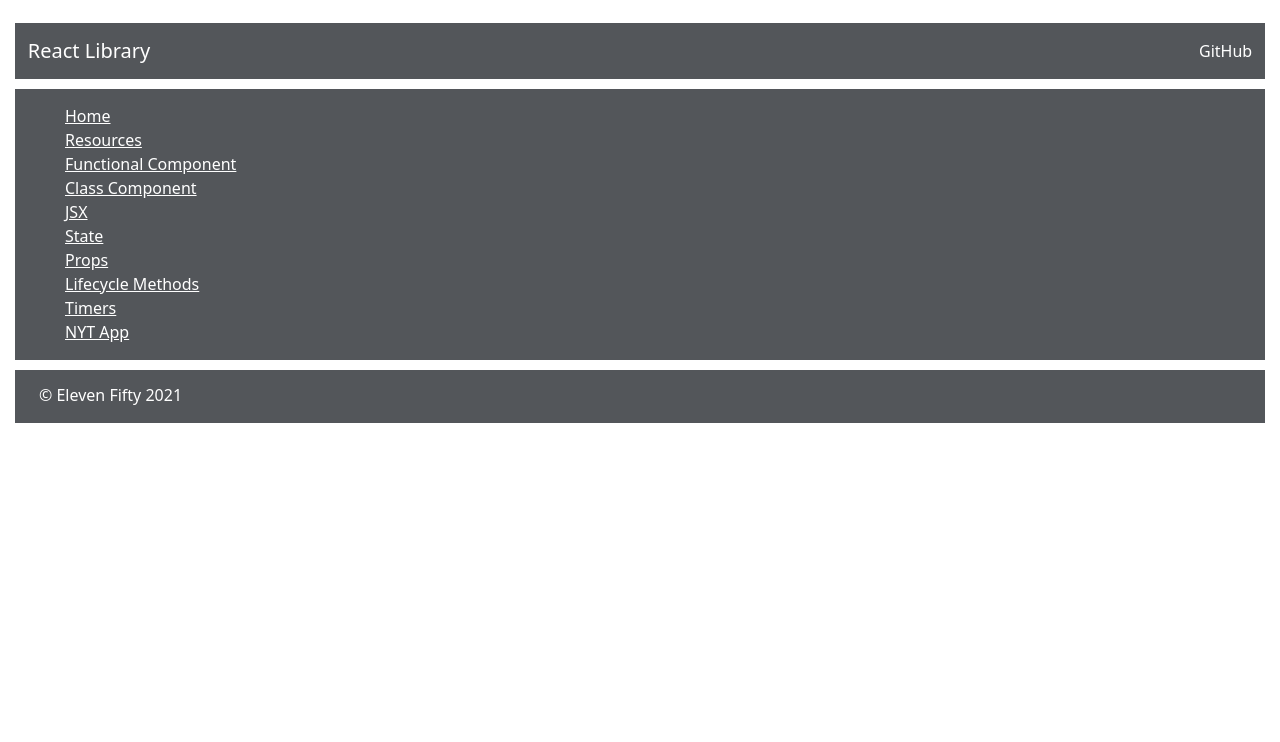
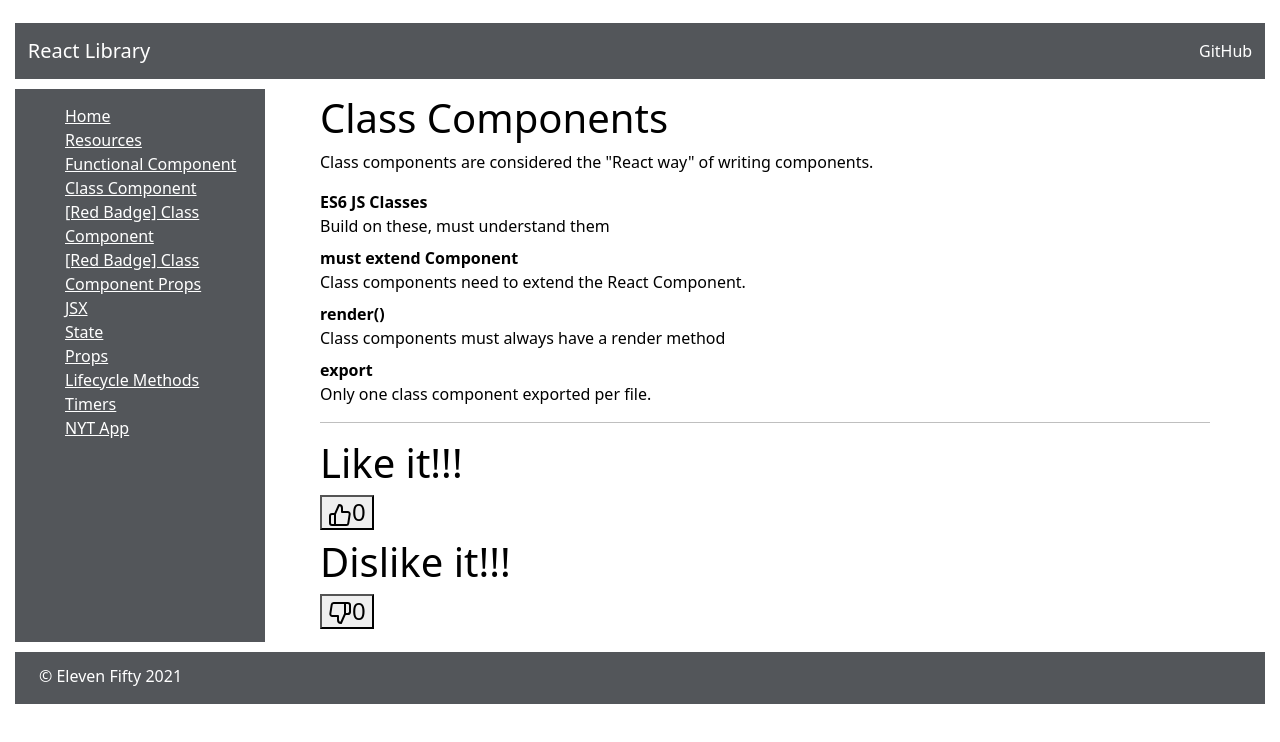
Before and after one commit to M4ttHolmes/ReactLibrary, a React (Create React App) app: page /redbadgeclasscomponent in a window 1280 px wide. Shown: the top 742 px of the page. Built offline with nearby package versions, Linux system fonts and the light colour scheme.

Commit message:
Red Badge Class Components

```diff
--- a/package.json
+++ b/package.json
@@ -10,6 +10,7 @@
     "dotenv": "^10.0.0",
     "react": "^17.0.2",
     "react-dom": "^17.0.2",
+    "react-icons": "^4.3.1",
     "react-router-dom": "^5.3.0",
     "react-scripts": "4.0.3",
     "reactstrap": "^8.10.0",
--- /dev/null
+++ b/src/components/concepts/ClassComponentProps.jsx
@@ -0,0 +1,62 @@
+import React, { Component } from "react";
+
+export default class ClassComponentProps extends Component {
+    constructor(props) {
+        super(props);
+        this.state = {
+            fruitBowl: ["apple", "orange", "blueberry", "raspberry", "cherry"],
+            newFruit: "",
+        };
+        this.addFruit = this.addFruit.bind(this);
+    }
+
+    addFruit(e) {
+        e.preventDefault();
+        this.setState({
+            fruitBowl: [...this.state.fruitBowl, this.state.newFruit],
+            newFruit: ""
+        });
+    }
+
+    changeHandler(e) {
+        this.setState({ newFruit: e.target.value});
+    }
+
+    render() {
+        return(
+            <div className="main">
+                <div className="mainDiv">
+                    <form onSubmit={this.addFruit}>
+                        <input
+                            type="text"
+                            value={this.state.newFruit}
+                            onChange={(e) => this.changeHandler(e)}
+                        />
+                        <button type="submit">Add Fruit</button>
+                    </form>
+                    <FruitBowl fruits={this.state.fruitBowl} />
+                </div>
+            </div>
+        )
+    }
+}
+
+class FruitBowl extends Component {
+    render() {
+        return(
+            <div>
+                {this.props.fruits.map((fruit) => {
+                    return <Fruit passingFruit={fruit} />
+                })}
+            </div>
+        )
+    }
+}
+
+const Fruit = (props) => {
+    return(
+        <div>
+            <h3>{props.passingFruit}</h3>
+        </div>
+    )
+}
--- /dev/null
+++ b/src/components/concepts/ClassComponents/RedBadgeClassComponentDemo.js
@@ -0,0 +1,67 @@
+import React, { Component } from 'react';
+import {FiThumbsUp, FiThumbsDown} from 'react-icons/fi';
+
+export default class ClassComponentDemo extends Component {   // must extend react component    // uses Export like functional components
+    constructor(props) {                                      // will often have a constructor
+        super(props);                                         // class components are considered the "react way" of writing components / known as intelligent components
+        this.state = { incrementCount: 0, decrementCount: 0 };
+    }
+
+    incrementCount = () => {                                  // have lifecycle hooks/methods, different phases in the lifecycle where different events should happen
+        this.setState(
+            { incrementCount: this.state.incrementCount + 1 }
+        );
+    };
+
+    decrementCount = () => {
+        this.setState(
+            { decrementCount: this.state.decrementCount - 1 }
+         );
+    };
+
+    render() {                                                  // must always have a render method
+        console.log("[Re-render]");                             // multiple class components can be in one file, but only one should be exported in each file.
+        return (
+            <div className="main">
+                <div className="mainDiv">
+                    <ClassComponentNotes />
+                    <hr />
+                    <h1>Like it!!!</h1>
+                    <h4>
+                        <button onClick={this.incrementCount}>
+                            <FiThumbsUp />
+                            {this.state.incrementCount}
+                        </button>
+                    </h4>
+                    <h1>Dislike it!!!</h1>
+                    <h4>
+                        <button onClick={this.decrementCount}>
+                            <FiThumbsDown />
+                            {this.state.decrementCount}
+                        </button>
+                    </h4>
+                </div>
+            </div>
+        );
+    }
+}
+
+const ClassComponentNotes = function () {
+    return (
+        <div>
+            <h1>Class Components</h1>
+
+            <p>Class components are considered the "React way" of writing components.</p>
+            <dl>
+                <dt>ES6 JS Classes</dt>
+                <dd>Build on these, must understand them</dd>
+                <dt>must extend Component</dt>
+                <dd>Class components need to extend the React Component.</dd>
+                <dt>render()</dt>
+                <dd>Class components must always have a render method</dd>
+                <dt>export</dt>
+                <dd>Only one class component exported per file.</dd>
+            </dl>
+        </div>
+    )
+}
--- a/src/components/site/Sidebar.js
+++ b/src/components/site/Sidebar.js
@@ -7,6 +7,8 @@ import Home from "./Home";
 import Resources from "./Resources";
 import FunctionalComponentDemo from "../concepts/FunctionalComponents/FunctionalComponentDemo";
 import ClassComponentDemo from "../concepts/ClassComponents/ClassComponentsDemo";
+import RedBadgeClassComponentDemo from "../concepts/ClassComponents/RedBadgeClassComponentDemo";
+import ClassComponentProps from "../concepts/ClassComponentProps";
 import JSX from "../concepts/JSX/JSX";
 import State from "../concepts/State/State";
 import Props from "../concepts/Props/Props";
@@ -23,6 +25,8 @@ const Sidebar = () => {
                     <li><Link to="/resources">Resources</Link></li>
                     <li><Link to="/functionalcomponent">Functional Component</Link></li>
                     <li><Link to="/classcomponent">Class Component</Link></li>
+                    <li><Link to="/redbadgeclasscomponent">[Red Badge] Class Component</Link></li>
+                    <li><Link to="/classcomponentprops">[Red Badge] Class Component Props</Link></li>
                     <li><Link to="/jsx">JSX</Link></li>
                     <li><Link to="/state">State</Link></li>
                     <li><Link to="/props">Props</Link></li>
@@ -37,6 +41,8 @@ const Sidebar = () => {
                     <Route exact path="/resources"><Resources /></Route>
                     <Route exact path="/functionalcomponent"><FunctionalComponentDemo /></Route>
                     <Route exact path="/classcomponent"><ClassComponentDemo /></Route>
+                    <Route exact path="/redbadgeclasscomponent"><RedBadgeClassComponentDemo /></Route>
+                    <Route exact path="/classcomponentprops"><ClassComponentProps /></Route>
                     <Route exact path="/jsx"><JSX /></Route>
                     <Route exact path="/state"><State /></Route>
                     <Route exact path="/props"><Props /></Route>
```
Also changed, not shown: 1 other file (tests, documents, lock files or other folders).
